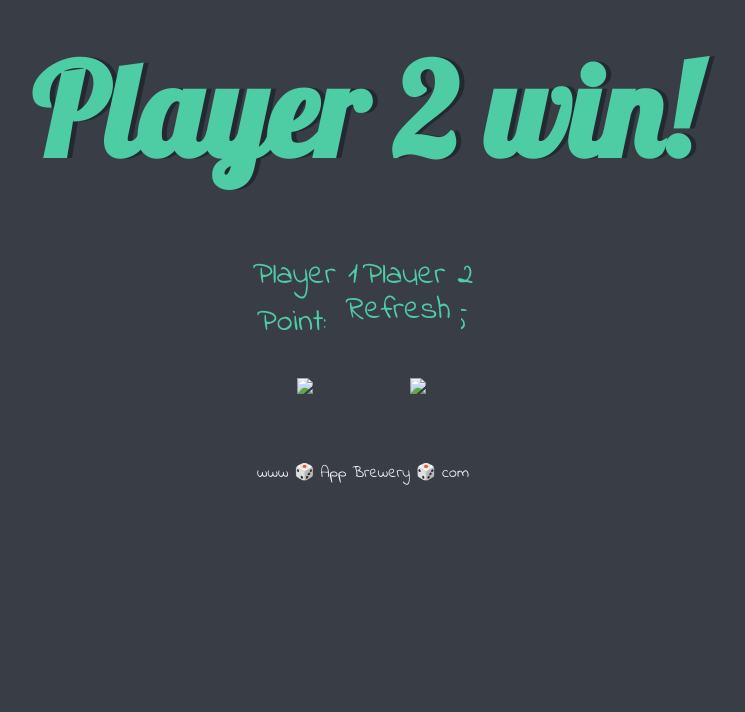
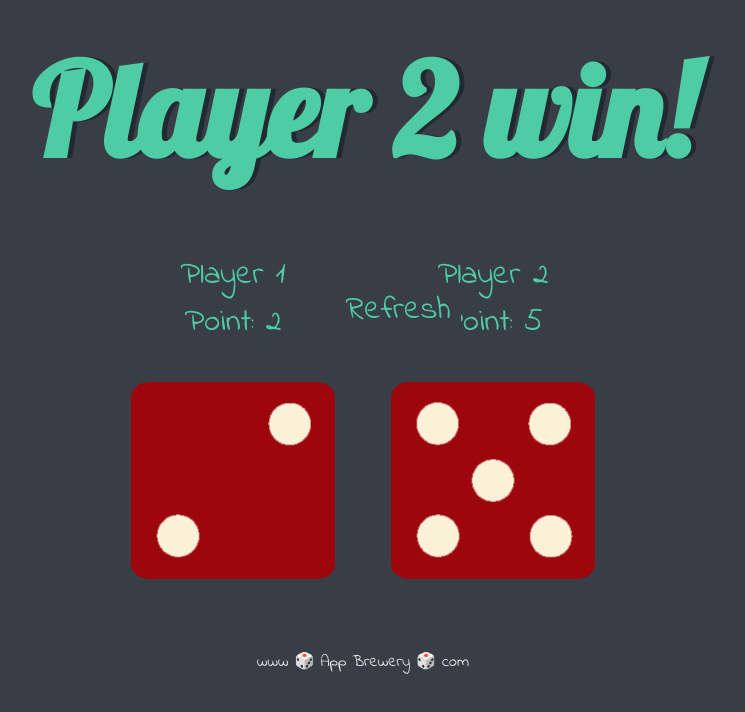
Before and after one commit to RahmatilloJS/game-end, a plain HTML site: page index.html in a window 1280 px wide. Both pictures are taken after a click on the button "Refresh". Shown: the whole page, without its empty margins (277-1022 px from the left). Drawn offline with Linux system fonts and the light colour scheme.

Commit message:
add game end

```diff
--- a/index.html
+++ b/index.html
@@ -1,13 +1,15 @@
 <!DOCTYPE html>
 <html lang="en">
+
 <head>
     <meta charset="UTF-8">
     <meta http-equiv="X-UA-Compatible" content="IE=edge">
     <meta name="viewport" content="width=device-width, initial-scale=1.0">
-    <title>Document</title>
+    <title>Dicee</title>
     <link rel="stylesheet" href="style.css">
     <link href="https://fonts.googleapis.com/css?family=Indie+Flower|Lobster" rel="stylesheet">
 </head>
+
 <body>
     <div class="container">
         <h1 class="refresh">Refresh Me</h1>
@@ -16,21 +18,22 @@
             <p>Player 1 <br> Point:
                 <span class="num1"></span>
             </p>
-            <img class="img1" src="images/dice2.png">
+            <img class="img1" src="imgs/dice2.png">
         </div>
 
         <div class="dice">
             <p>Player 2 <br> Point:
                 <span class="num2"></span>
             </p>
-            <img class="img2" src="images/dice1.png">
+            <img class="img2" src="imgs/dice1.png">
         </div>
         <button class="btn">Refresh</button>
     </div>
 
-    <footer>
-        www 🎲 App Brewery 🎲 com
-    </footer>
     <script src="main.js"></script>
 </body>
+<footer>
+    www 🎲 App Brewery 🎲 com
+</footer>
+
 </html>
--- a/main.js
+++ b/main.js
@@ -22,7 +22,7 @@ function getRandom() {
         num1.innerHTML = random1
         num2.innerHTML = random2
     }
-    img1.src = `images/dice${random1}.png`
-    img2.src = `images/dice${random2}.png`
+    img1.src = `imgs/dice${random1}.png`
+    img2.src = `imgs/dice${random2}.png`
 }
 btn.onclick = ()=> getRandom()
```
Also changed, not shown: imgs/dice1.png (added), imgs/dice2.png (added), imgs/dice3.png (added), imgs/dice4.png (added), imgs/dice5.png (added), imgs/dice6.png (added), style.css (indentation only).
